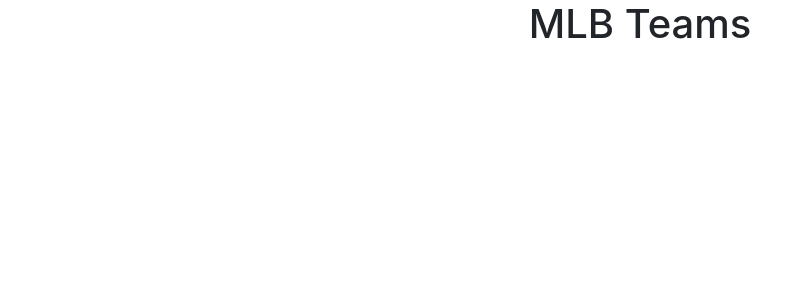
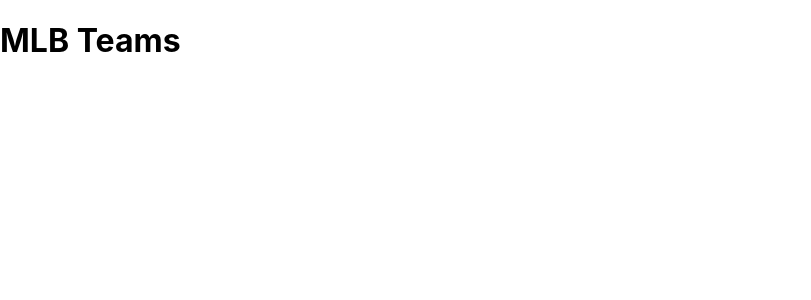
Before and after one commit to macylori/mlb-rosters, a React (Create React App) app in the folder mlb-rosters/: page /teams in a window 1280 px wide. Shown: the top 300 px of the page, without its empty margins (0-811 px from the left). Built offline with nearby package versions, Linux system fonts and the light colour scheme.

Commit message:
Uninstall and reinstall node_modules in correct location

```diff
--- a/mlb-rosters/package.json
+++ b/mlb-rosters/package.json
@@ -8,6 +8,7 @@
     "@testing-library/user-event": "^13.5.0",
     "react": "^18.1.0",
     "react-dom": "^18.1.0",
+    "react-router-dom": "^6.3.0",
     "react-scripts": "5.0.1",
     "web-vitals": "^2.1.4"
   },
--- a/mlb-rosters/src/App.js
+++ b/mlb-rosters/src/App.js
@@ -1,19 +1,15 @@
-import { BrowserRouter as Router, Route, Routes } from "react-router-dom";
-import Teams from './components/Teams'
+import { BrowserRouter, Route, Routes } from 'react-router-dom';
+import Teams from './components/Teams';
 import './App.css';
-import React from "react";
+import React from 'react';
 
 function App() {
   return (
-    <React.Fragment>
-      <div className="App">
-        <Router>
-          <Routes>
-            <Route path='/teams' element={<Teams/>} />
-          </Routes>
-        </Router>
-      </div>
-    </React.Fragment>
+      <BrowserRouter>
+        <Routes>
+          <Route path='teams' element={<Teams/>} />
+        </Routes>
+      </BrowserRouter>
   );
 }
 
--- a/mlb-rosters/src/components/Teams.js
+++ b/mlb-rosters/src/components/Teams.js
@@ -1,14 +1,10 @@
 import React from 'react';
 import '../App.css';
 
-class Teams extends React.Component {
-  render() {
-    return(
-      <div>
-          <h1>MLB Teams</h1>
-      </div>
-    );
-  }
+const Teams = () => {
+  return(
+    <h1>MLB Teams</h1>
+  );
 }
 
 export default Teams;
--- a/mlb-rosters/src/index.js
+++ b/mlb-rosters/src/index.js
@@ -1,6 +1,5 @@
 import React from 'react';
 import ReactDOM from 'react-dom/client';
-import 'bootstrap/dist/css/bootstrap.css';
 import './index.css';
 import App from './App';
 import reportWebVitals from './reportWebVitals';
```
Also changed, not shown: 1 other file (tests, documents, lock files or other folders).
